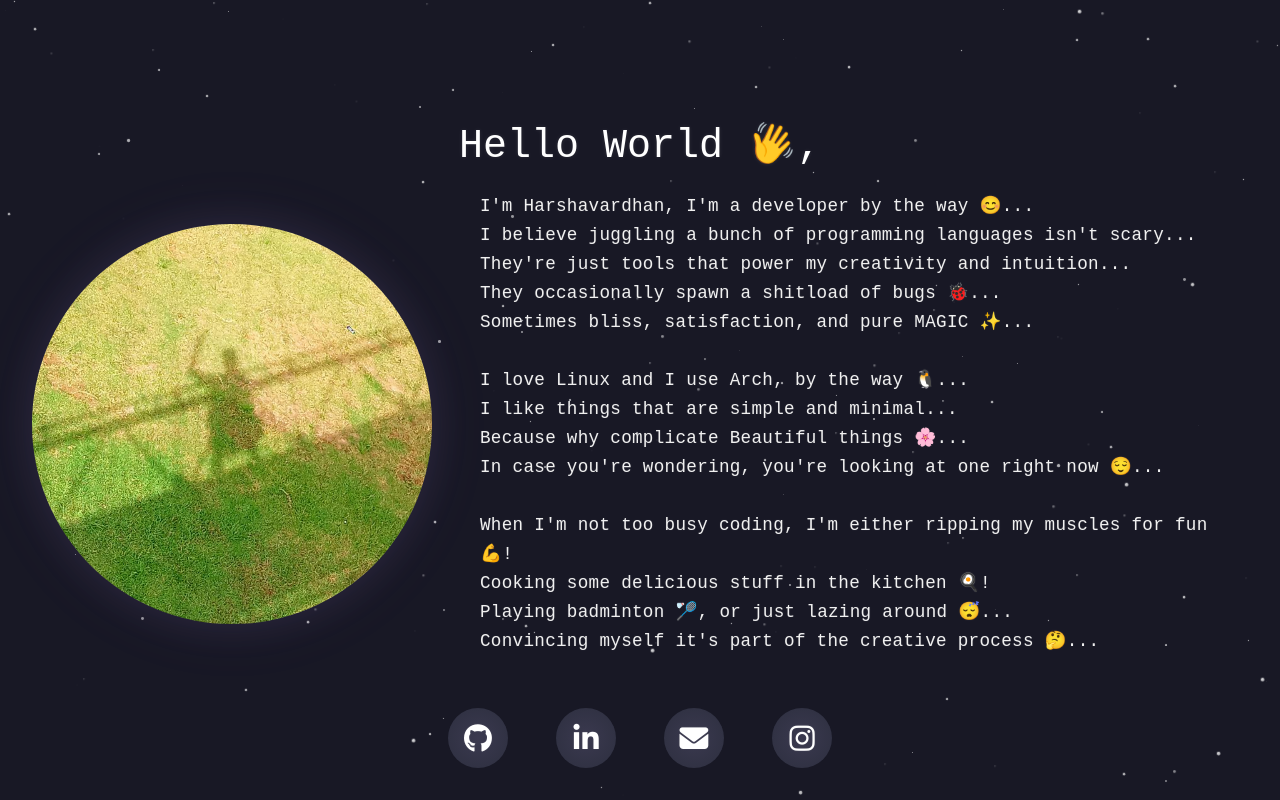
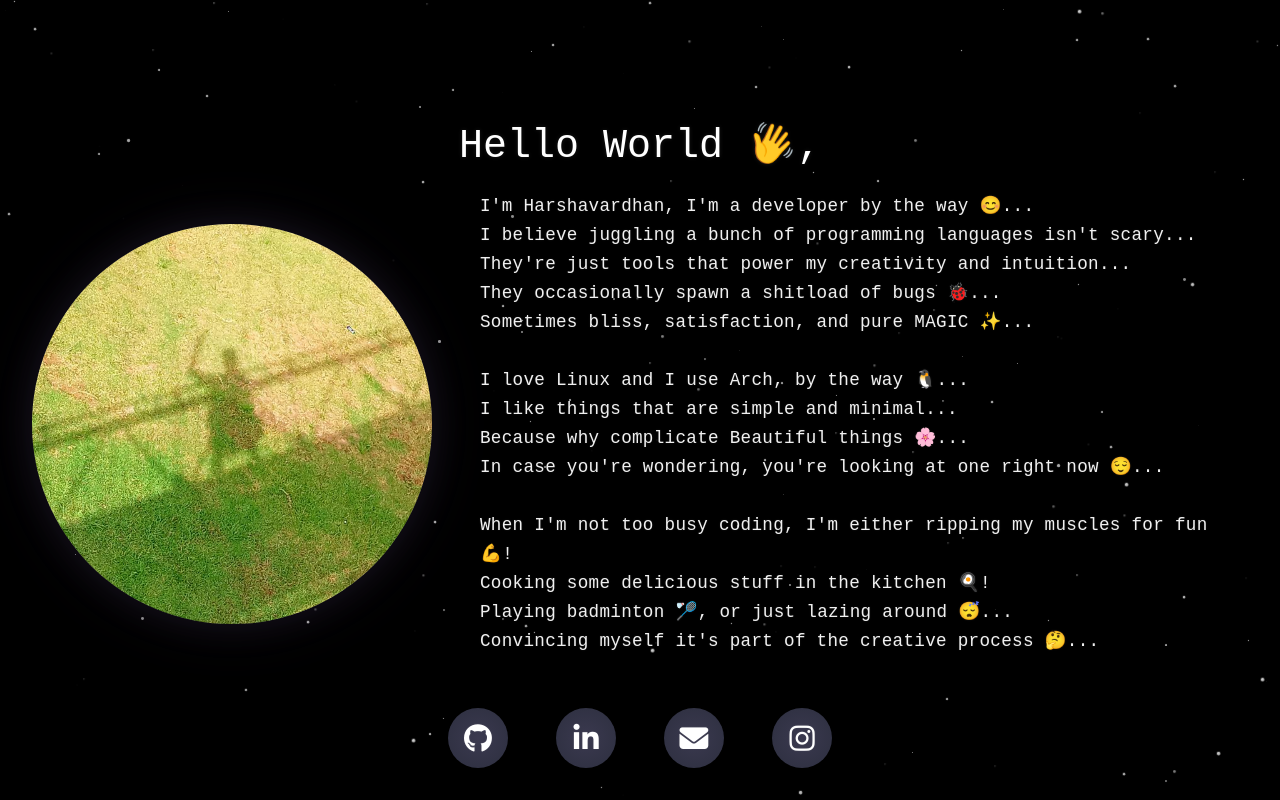
Before and after one commit to TheRootDaemon/TheRootDaemon, a plain HTML site: page index.html in a window 1280 px wide. Drawn offline with Linux system fonts and the light colour scheme.

Commit message:
Update index.html

```diff
--- a/index.html
+++ b/index.html
@@ -34,7 +34,7 @@
             min-height: 100vh;
             overflow-x: hidden;
             position: relative;
-            background-color: #181825;
+            background-color: #000000;
             color: var(--text);
             text-shadow: 0 0 2px rgba(255, 255, 255, 0.1);
             display: flex;
```
